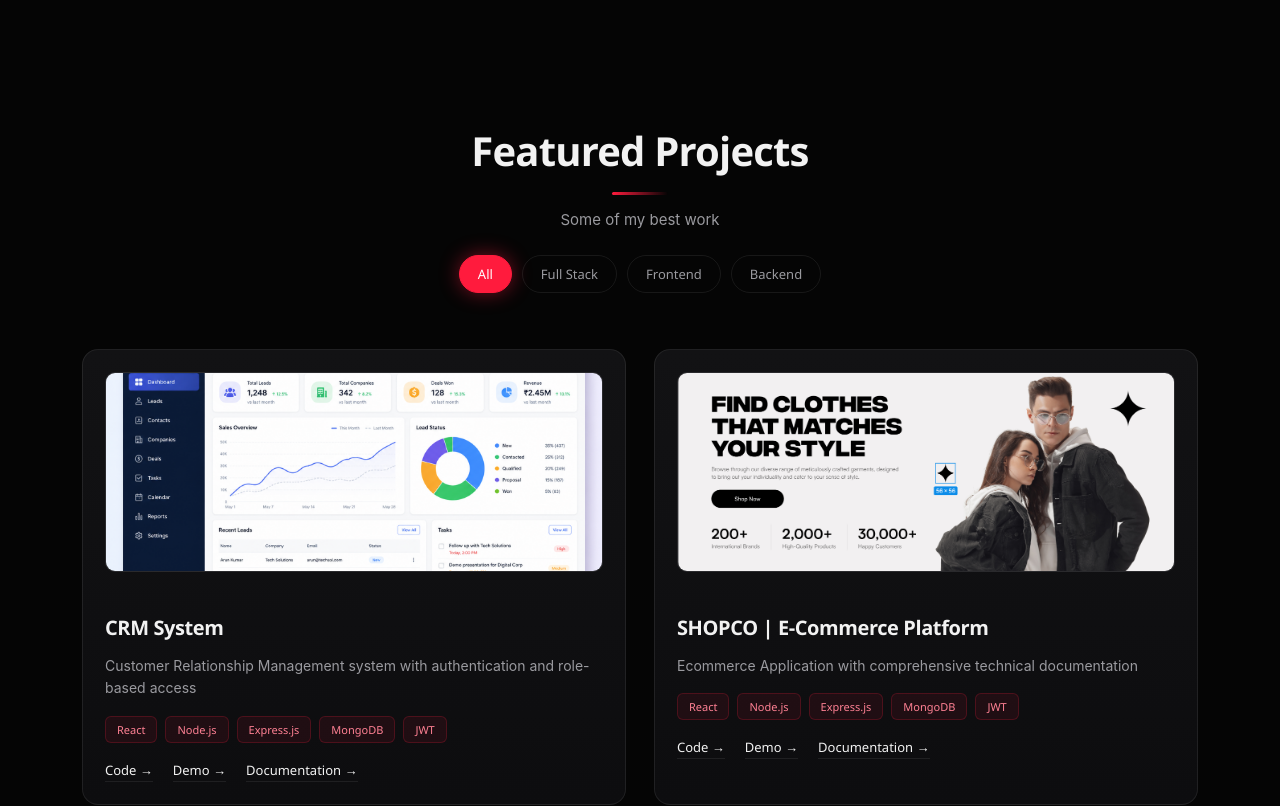
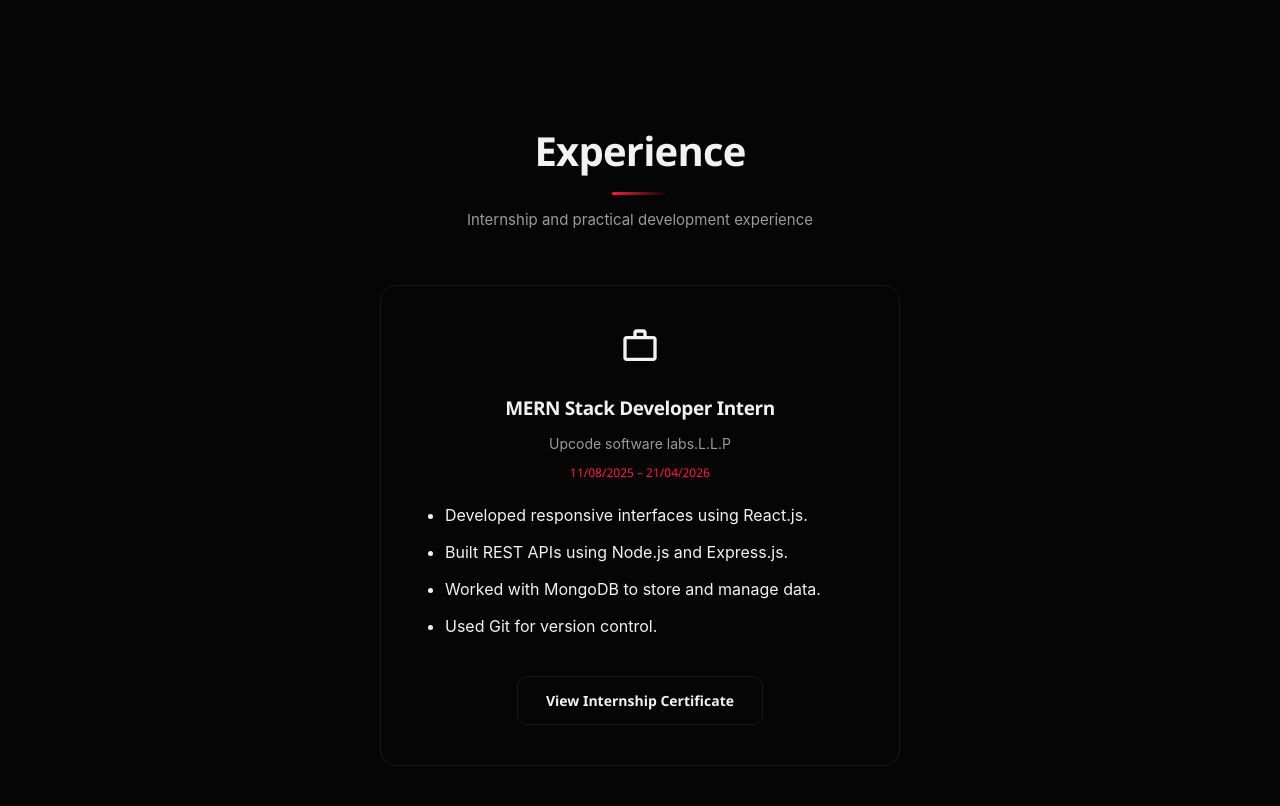
Before and after one commit to sooryajith77/portfolio, a React (Vite) app: page / in a window 1280 px wide. Shown: the part 820-1626 px from the top of the page. Built offline with nearby package versions, Linux system fonts and the light colour scheme.

Commit message:
certificate added

```diff
--- a/src/App.css
+++ b/src/App.css
@@ -669,3 +669,22 @@
 @media (prefers-reduced-motion: reduce) {
   * { animation: none !important; transition: none !important; }
 }
+
+
+.experience-details {
+  max-width: 650px;
+  margin: 20px auto;
+  padding-left: 24px;
+  text-align: left;
+  line-height: 1.8;
+}
+
+.experience-details li {
+  margin-bottom: 8px;
+}
+
+.certificate-link {
+  display: inline-block;
+  margin-top: 16px;
+  text-decoration: none;
+}
--- a/src/App.jsx
+++ b/src/App.jsx
@@ -354,7 +354,61 @@
           </div>
         </div>
       </section>
+{/* Internship Experience */}
+<section id="experience" className="section">
+  <div className="container">
+    <motion.div
+      className="section-header"
+      initial={{ opacity: 0, y: 30 }}
+      whileInView={{ opacity: 1, y: 0 }}
+      viewport={{ once: true }}
+    >
+      <h2 className="section-title">Experience</h2>
+      <p className="section-subtitle">
+        Internship and practical development experience
+      </p>
+    </motion.div>
 
+    <motion.div
+      className="education-card"
+      initial={{ opacity: 0, y: 30 }}
+      whileInView={{ opacity: 1, y: 0 }}
+      viewport={{ once: true }}
+    >
+      <div className="education-icon">
+        <MdWorkOutline />
+      </div>
+
+      <h3 className="education-degree">
+        MERN Stack Developer Intern
+      </h3>
+
+      <p className="education-university">
+       Upcode software labs.L.L.P
+      </p>
+
+      <p className="education-year">
+        11/08/2025 – 21/04/2026
+      </p>
+
+      <ul className="experience-details">
+        <li>Developed responsive interfaces using React.js.</li>
+        <li>Built REST APIs using Node.js and Express.js.</li>
+        <li>Worked with MongoDB to store and manage data.</li>
+        <li>Used Git for version control.</li>
+      </ul>
+
+      <a
+  href="/certificates/Sooryajith.pdf"
+  target="_blank"
+  rel="noopener noreferrer"
+  className="btn-secondary certificate-link"
+>
+  View Internship Certificate
+</a>
+    </motion.div>
+  </div>
+</section>
       {/* Projects Section */}
       <section id="projects" className="section">
         <div className="container">
```
Also changed, not shown: 1 other file (tests, documents, lock files or other folders).
